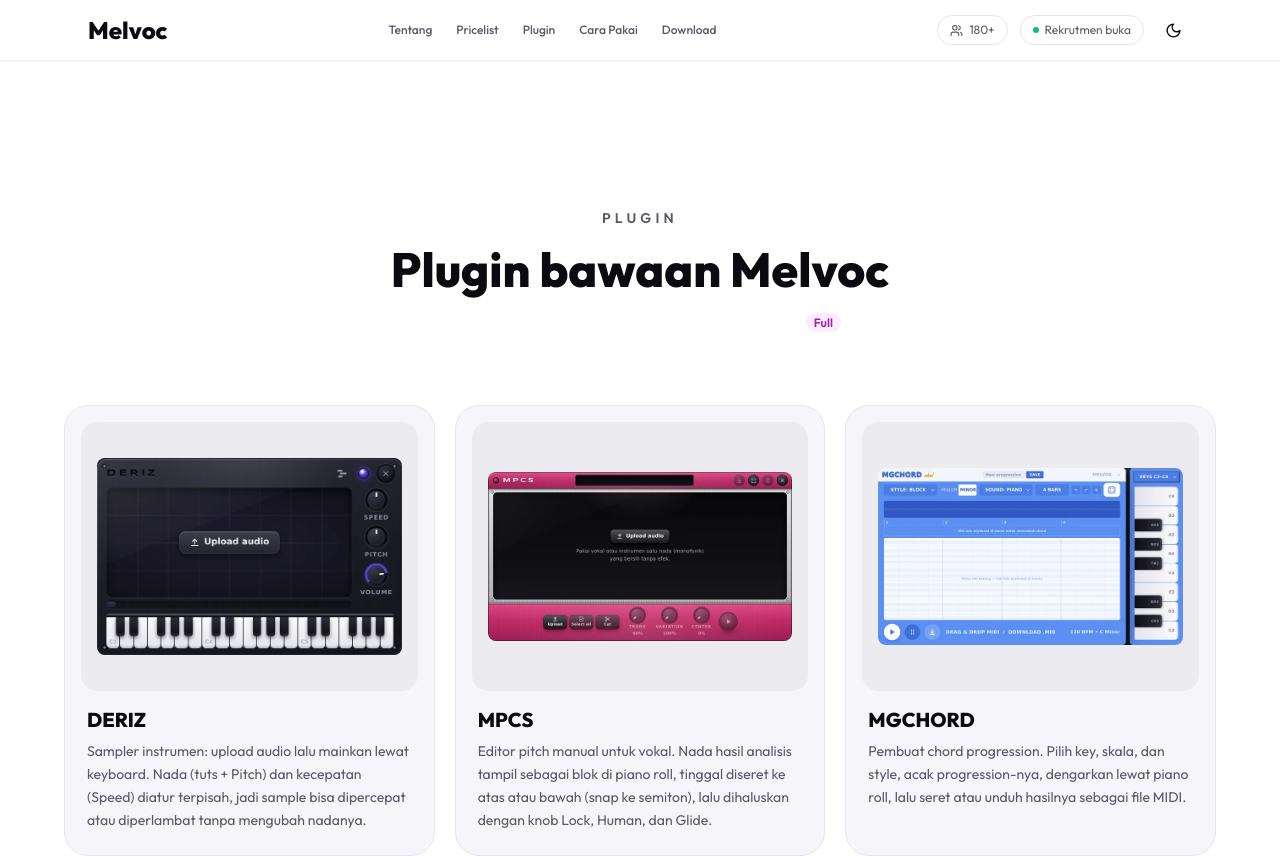
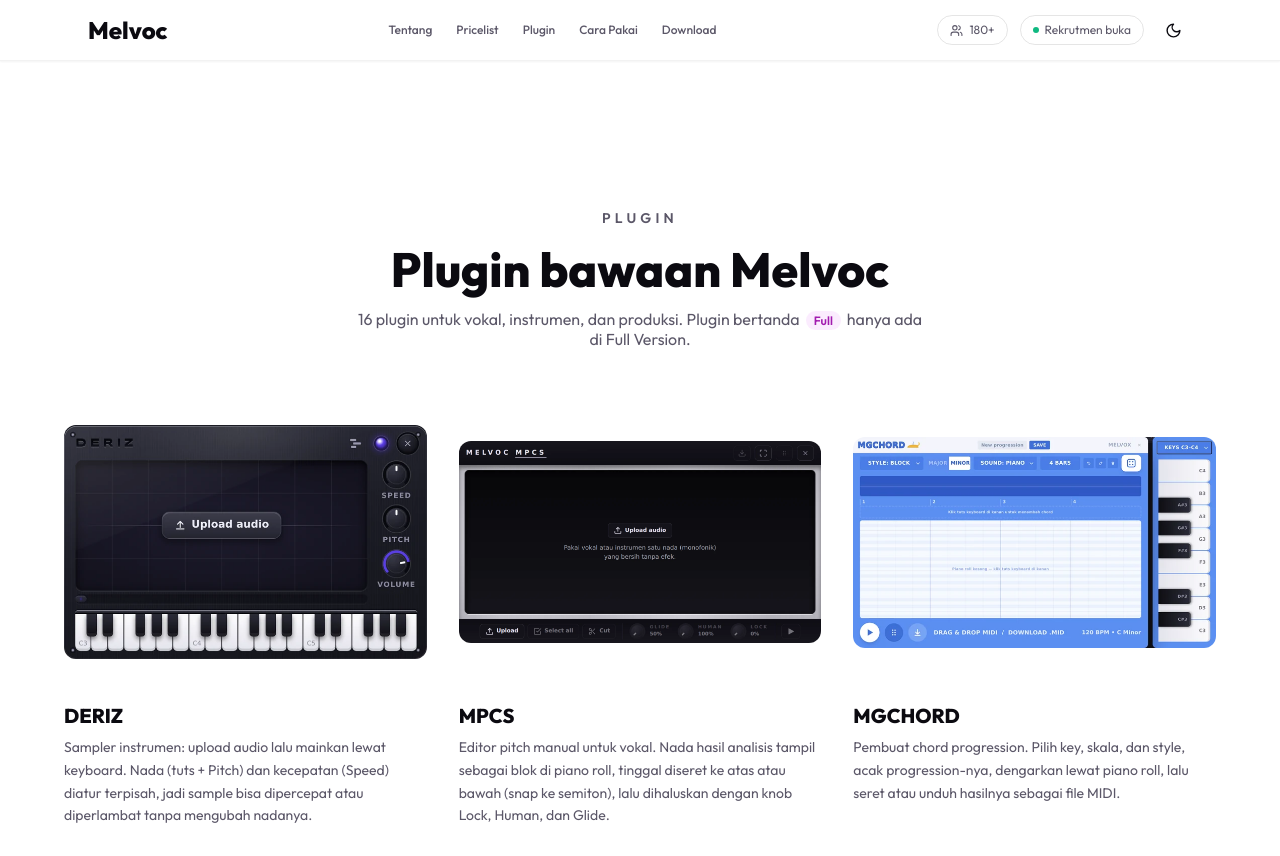
Before and after one commit to xe986232-ai/melvoclandingpage, a Next.js app: page /plugin in a window 1280 px wide. Shown: the top 856 px of the page. Built offline with nearby package versions, Linux system fonts and the light colour scheme; a web font is replaced by a local one.

Commit message:
Plugin page: remove per-plugin cards, update MPCS screenshot, add AUTOTUNE screenshot, fix intro text color

```diff
--- a/components/PluginSection.jsx
+++ b/components/PluginSection.jsx
@@ -7,12 +7,12 @@ import { HOLO_BG } from "@/lib/holo";
 function Preview({ plugin }) {
   if (plugin.image) {
     return (
-      <div className="flex aspect-[5/4] items-center justify-center overflow-hidden rounded-2xl bg-black/[0.04] p-4 dark:bg-white/[0.06]">
+      <div className="flex aspect-[5/4] items-center justify-center">
         <img
           src={plugin.image}
           alt={`Tampilan plugin ${plugin.name}`}
           loading="lazy"
-          className="max-h-full max-w-full rounded-lg object-contain"
+          className="max-h-full max-w-full rounded-xl object-contain"
         />
       </div>
     );
@@ -48,7 +48,7 @@ export default function PluginSection() {
           <h2 className="mt-4 font-display text-3xl font-extrabold text-ink sm:text-5xl">
             Plugin bawaan Melvoc
           </h2>
-          <p className="mx-auto mt-4 max-w-xl font-body text-sm text-ink-muted sm:text-base">
+          <p className="mx-auto mt-4 max-w-xl font-body text-sm text-ink-muted sm:text-[1rem]">
             {PLUGINS.length} plugin untuk vokal, instrumen, dan produksi. Plugin bertanda
             <span className="mx-1.5 rounded-full bg-fuchsia-500/10 px-2 py-0.5 text-xs font-semibold text-fuchsia-700 dark:text-fuchsia-300">
               Full
@@ -57,7 +57,7 @@ export default function PluginSection() {
           </p>
         </motion.div>
 
-        <div className="grid gap-5 sm:grid-cols-2 lg:grid-cols-3">
+        <div className="grid gap-x-8 gap-y-14 sm:grid-cols-2 lg:grid-cols-3">
           {PLUGINS.map((p, i) => (
             <motion.article
               key={p.name}
@@ -65,10 +65,10 @@ export default function PluginSection() {
               whileInView={{ opacity: 1, y: 0 }}
               viewport={{ once: true, margin: "-40px" }}
               transition={{ duration: 0.5, delay: (i % 3) * 0.06 }}
-              className="flex flex-col rounded-3xl border border-base-line bg-base-elevated p-3 sm:p-4"
+              className="flex flex-col"
             >
               <Preview plugin={p} />
-              <div className="px-1.5 pb-2 pt-4">
+              <div className="pt-4">
                 <div className="flex items-center gap-2.5">
                   <h3 className="font-display text-xl font-extrabold leading-tight text-ink">
                     {p.name}
```
Also changed, not shown: lib/plugins.js, public/plugin/autotune.webp (added), public/plugin/mpcs.webp.
